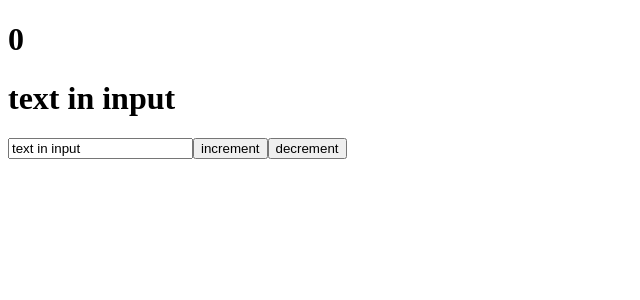
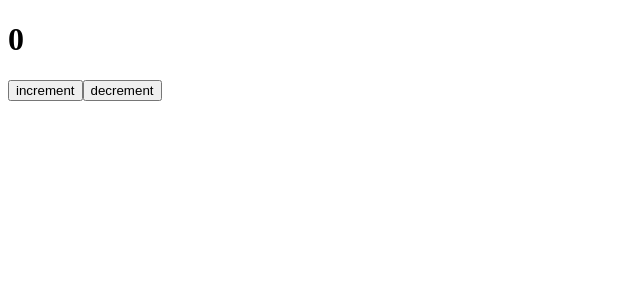
Before and after one commit to wfalcon/react-fund-course, a React (Create React App) app: page / in a window 1280 px wide. Shown: the top 300 px of the page, without its empty margins (0-640 px from the left). Built offline with nearby package versions, Linux system fonts and the light colour scheme.

Commit message:
28:15 https://www.youtube.com/watch?v=GNrdg3PzpJQ

```diff
--- a/src/App.js
+++ b/src/App.js
@@ -1,28 +1,14 @@
-import React, { useState } from "react";
+import React from "react";
+import Counter from "./components/Counter";
 
 function App() {
-  const [likes, setLikes] = useState(0)
-  const [value, setValue] = useState('text in input')
 
-  function increment() {
-    setLikes(likes +1)
-    console.log(likes)
-  }
-  function decrement() {
-    setLikes(likes -1)
-    console.log(likes)
-  }
+  // const [value, setValue] = useState('text in input')
+
+
   return (
     <div className="App">
-      <h1>{likes}</h1>
-      <h1>{value}</h1>
-      <input
-        type="text"
-        value={value}
-        onChange={event => setValue(event.target.value)}
-        />
-      <button onClick={increment}>increment</button>
-      <button onClick={decrement}>decrement</button>
+      <Counter/>
     </div>
   );
 }
--- /dev/null
+++ b/src/components/Counter.jsx
@@ -0,0 +1,22 @@
+import React, { useState } from "react";
+
+const Counter = function () {
+    const [count, setCount] = useState(0)
+    function increment() {
+        setCount(count +1)
+        console.log(count)
+      }
+      function decrement() {
+        setCount(count -1)
+        console.log(count)
+      }
+
+    return (
+        <div>
+            <h1>{count}</h1>
+            <button onClick={increment}>increment</button>
+            <button onClick={decrement}>decrement</button>
+        </div>
+    )
+}
+export default Counter;
```
